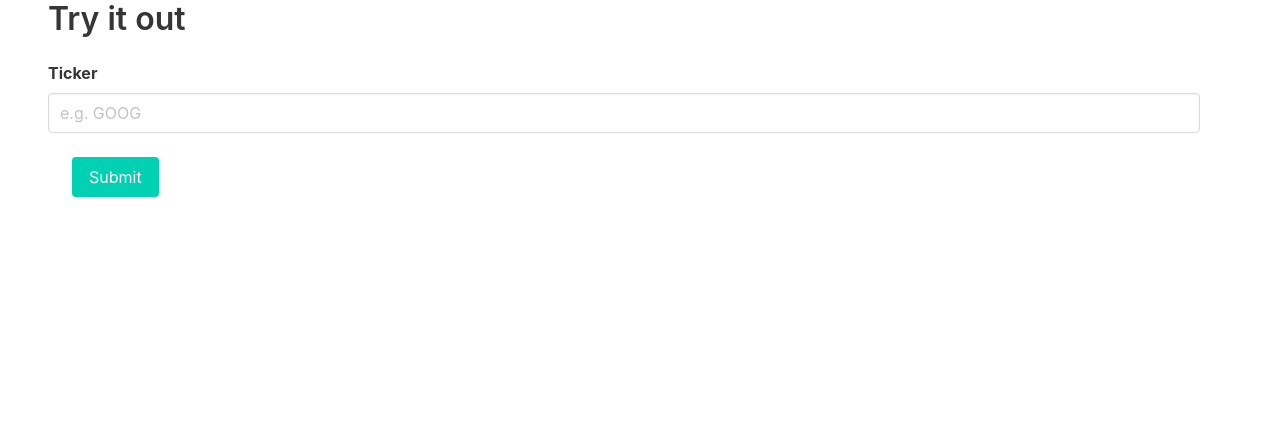
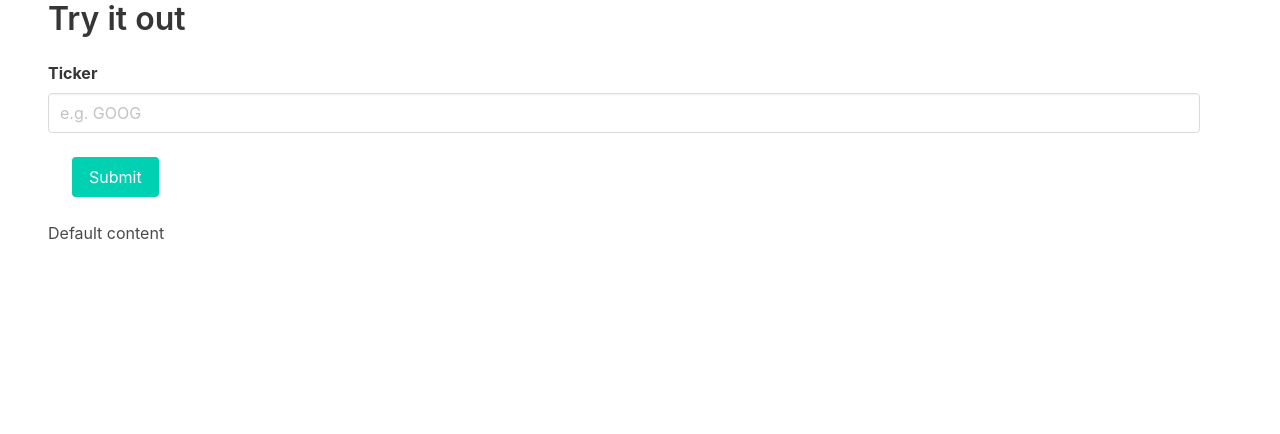
Before and after one commit to vimanyu-taneja/backtesting-visualiser, a Flask app: page / in a window 1280 px wide. Shown: the part 103-537 px from the top of the page. Run offline with Flask 3, Linux system fonts and the light colour scheme; some libraries are stand-ins or nearby versions.

Commit message:
Add placeholder content to plot container

```diff
--- a/templates/index.html
+++ b/templates/index.html
@@ -56,7 +56,9 @@
         </div>
       </form>
 
-      <div id="plot-container"></div>
+      <div id="plot-container">
+        <p>Default content</p>
+      </div>
     </div>
     <script
       src="https://code.jquery.com/jquery-3.5.1.js"
```
